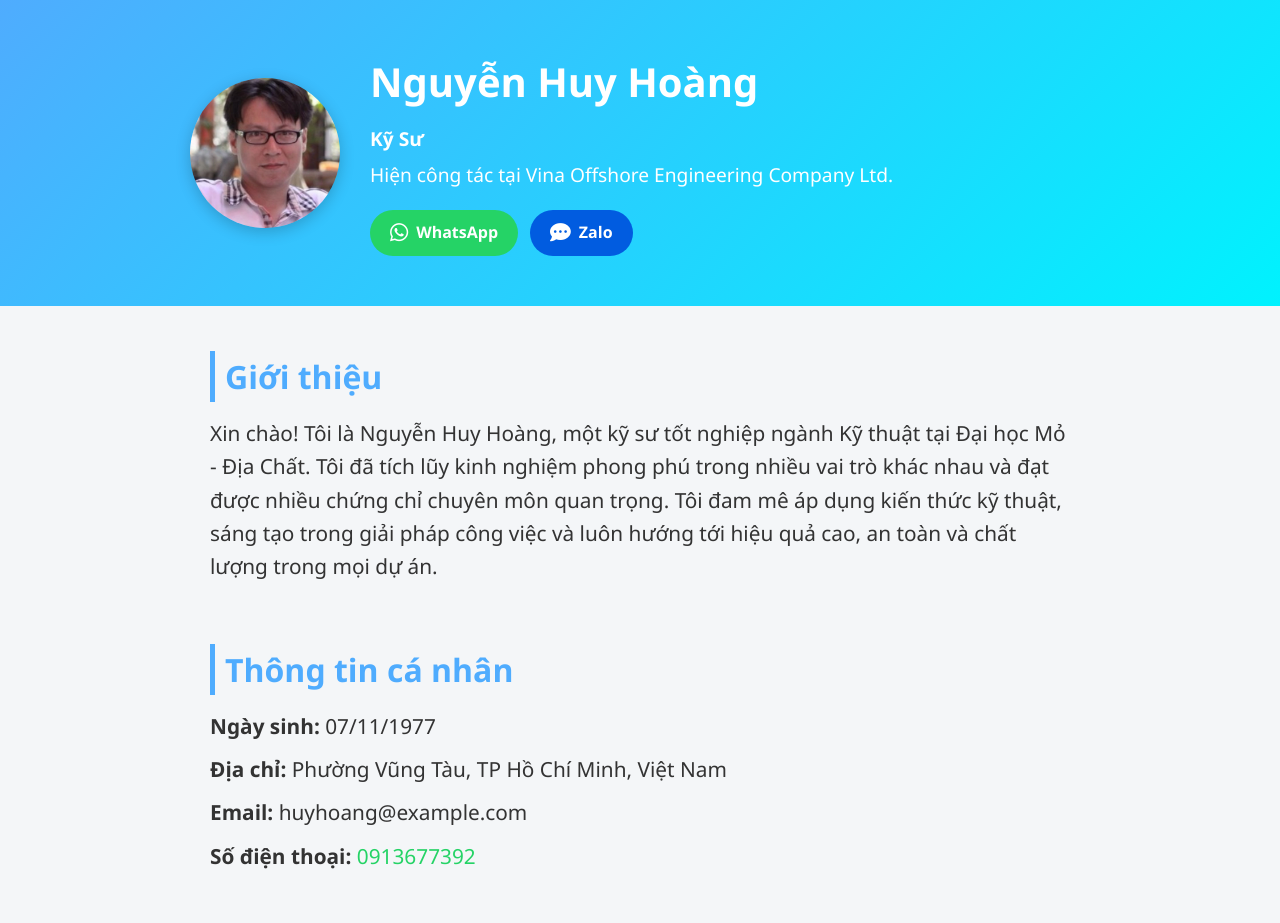
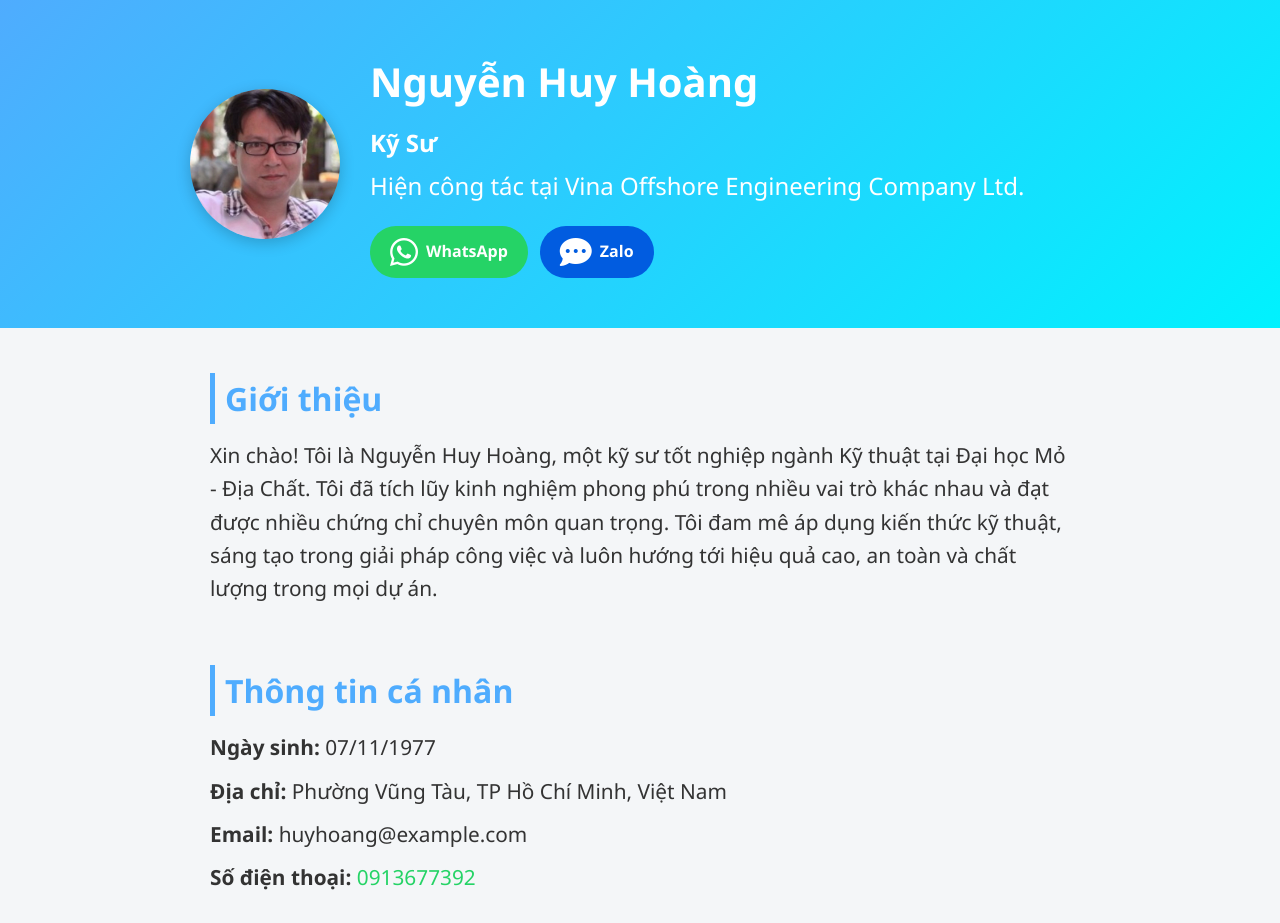
Before and after one commit to portfoliogioithieu/Nguyen.Huy.Hoang, a plain HTML site: page index.html in a window 1280 px wide. Shown: the top 923 px of the page. Drawn offline with Linux system fonts and the light colour scheme.

Commit message:
Refactor CSS styles for improved layout and design

```diff
--- a/style.css
+++ b/style.css
@@ -8,10 +8,10 @@ header .header-content {display:flex; align-items:center; max-width:900px; margi
 header img.avatar {width:150px; height:150px; object-fit:cover; border-radius:50%; cursor:pointer; box-shadow:0 4px 15px rgba(0,0,0,0.2); transition: transform 0.3s, box-shadow 0.3s;}
 header img.avatar:hover {transform:scale(1.05); box-shadow:0 8px 25px rgba(0,0,0,0.3);}
 header .header-text h1 {font-size:2.5rem; margin-bottom:10px;}
-header .header-text p {font-size:1.2rem; margin-bottom:5px;}
+header .header-text p {font-size:1.5rem; margin-bottom:5px;}
 header .contact-btn {margin-top:10px; padding:10px 20px; background-color:#25D366; color:white; border-radius:30px; text-decoration:none; display:inline-flex; align-items:center; gap:8px; transition: background-color 0.3s, transform 0.2s;}
 header .contact-btn:hover {background-color:#1ebe57; transform:scale(1.05);}
-header .contact-btn i {font-size:1.3rem;}
+header .contact-btn i {font-size:2rem;}
 
 /* Section chung */
 section {max-width:900px; margin:30px auto; padding:15px 20px;}
```
